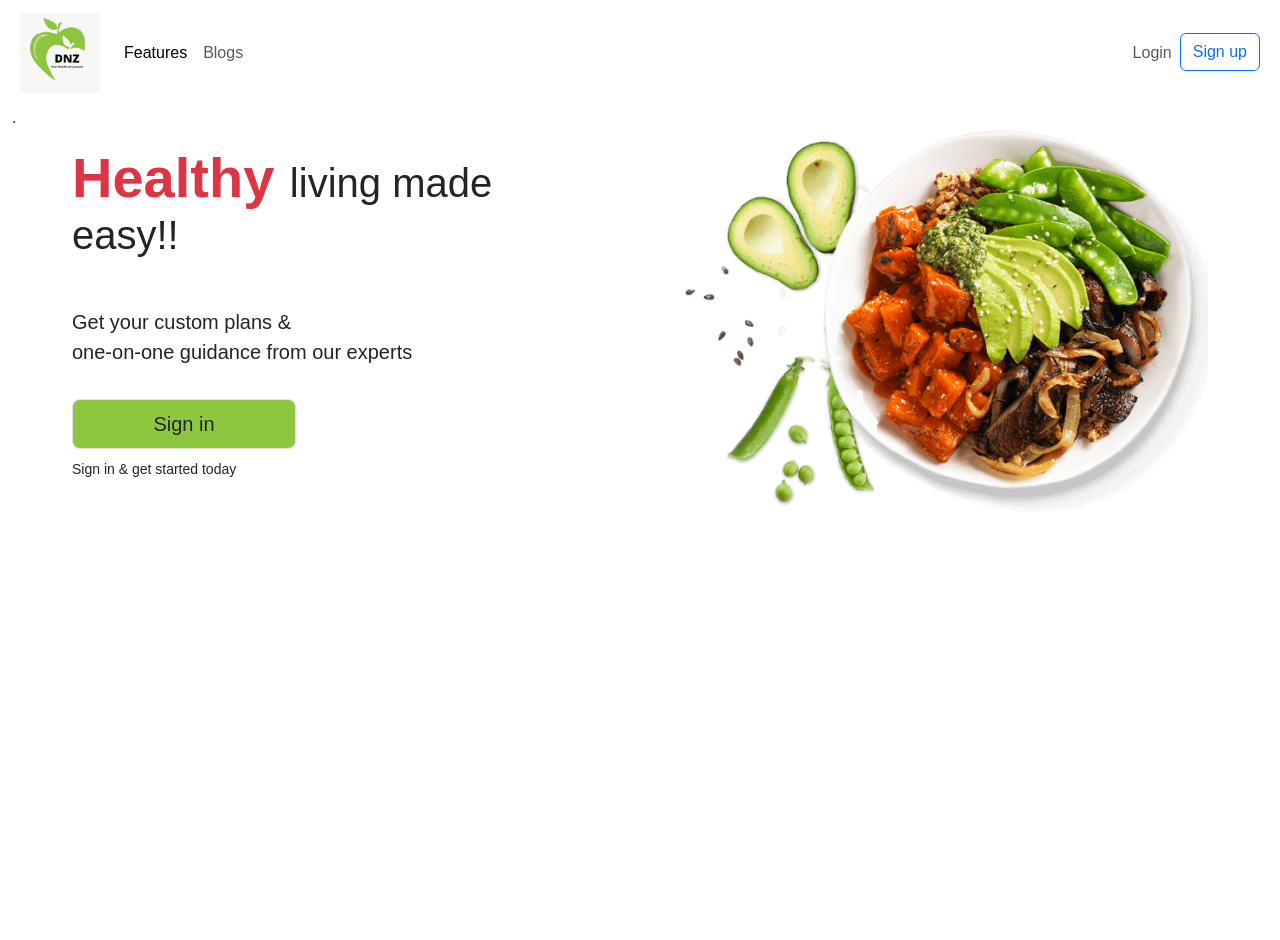
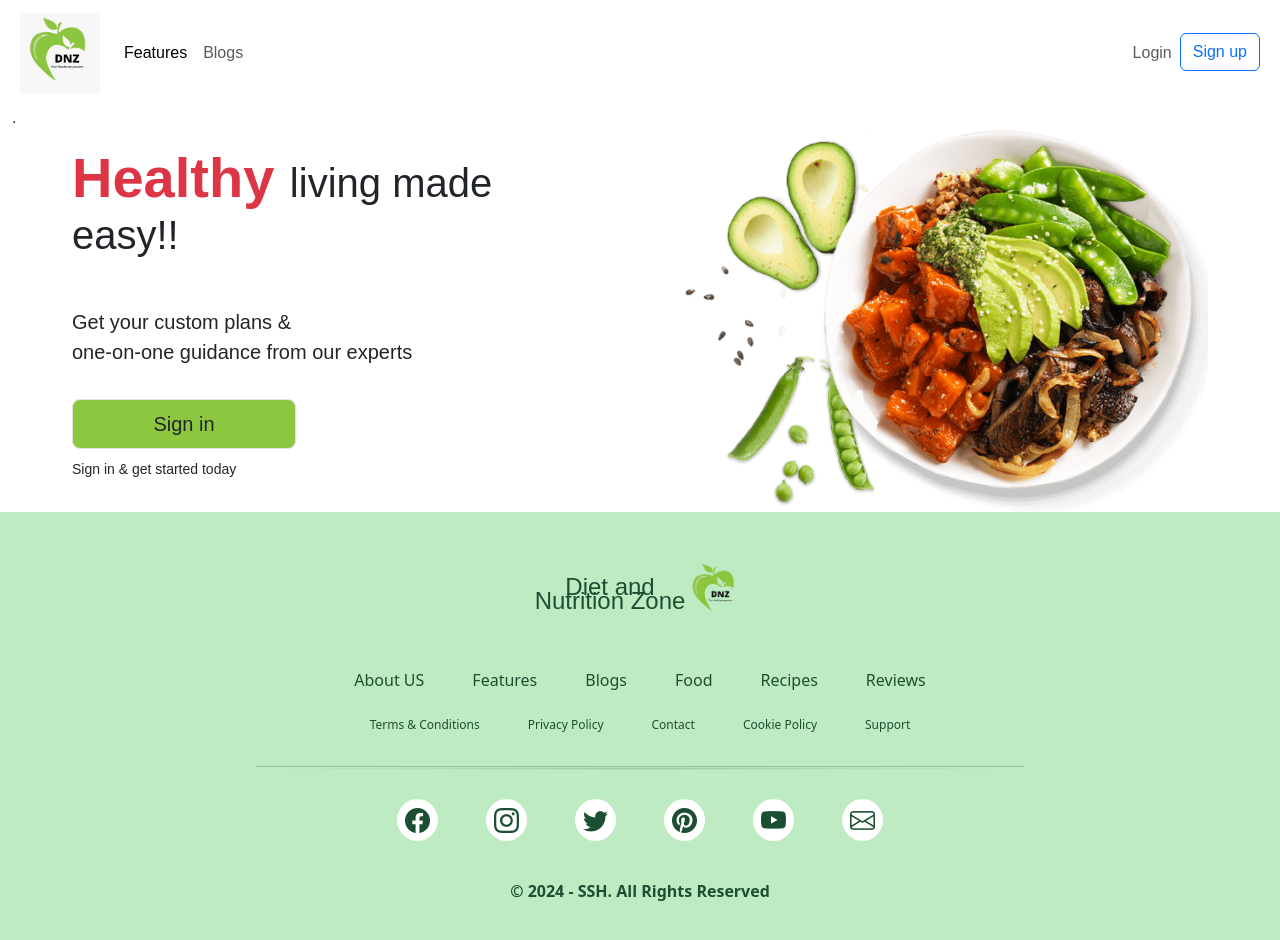
Before and after one commit to hinaasghar005/DNZ-site, an Angular app: page / in a window 1280 px wide. Shown: the top 940 px of the page. Before the commit the page ends 800 px from the top, so only its background shows below. Built offline with nearby package versions, Linux system fonts and the light colour scheme; a web font is replaced by a local one.

Commit message:
footer done

```diff
--- a/src/app/Component/landing-page/landing-page.component.html
+++ b/src/app/Component/landing-page/landing-page.component.html
@@ -44,3 +44,5 @@
       </div>
     </div>
   </div>
+
+  <app-footer></app-footer>
--- a/src/app/Component/landing-page/landing-page.component.ts
+++ b/src/app/Component/landing-page/landing-page.component.ts
@@ -1,9 +1,10 @@
 import { Component } from '@angular/core';
+import { FooterComponent } from '../../shared/footer/footer.component';
 
 @Component({
   selector: 'app-landing-page',
   standalone: true,
-  imports: [],
+  imports: [FooterComponent],
   templateUrl: './landing-page.component.html',
   styleUrl: './landing-page.component.css'
 })
--- a/src/app/shared/footer/footer.component.css
+++ b/src/app/shared/footer/footer.component.css
@@ -0,0 +1,23 @@
+section{
+    background: #BEEBC2;
+    color:  #1c4f32;
+}
+h2{
+    margin-top: 20px;
+    font-size: 24px;
+    line-height: 14px;
+}
+.links{
+    font-size: 12px;
+}
+hr{
+    height: 4px;
+    width: 60%;
+    background: radial-gradient(50% 50% at 50% 50%, #32794F 0%, rgba(50, 121, 79, 0) 100%);
+}
+i{
+    color: #1c4f32;
+    font-size: 25px;
+    background-color: white;
+    border-radius: 50%;
+}
--- a/src/app/shared/footer/footer.component.html
+++ b/src/app/shared/footer/footer.component.html
@@ -1 +1,42 @@
-<p>footer works!</p>
+<section class="d-flex flex-column align-items-center justify-content-center w-100">
+    <!-- logo -->
+<div class="logo py-5 d-flex ">
+    <h2 class="text-center">Diet and <br>Nutrition Zone</h2>
+        <img src="../assets/dnz.png" alt="HealthyBite" style="   height: 60px; background-color: transparent;">
+</div>
+<!-- pages -->
+ <div class="row row-cols-2 row-cols-sm-3 text-center row-cols-md-4 row-cols-lg-auto g-1 g-lg-5  pb-2 px-5 fw-medium ">
+    <a>About US</a>
+    <a>Features</a>
+    <a>Blogs</a>
+    <a>Food </a>
+    <a>Recipes</a>
+    <a>Reviews</a>
+ </div>
+
+<!-- links -->
+ <div class="row row-cols-2 row-cols-sm-3 text-center row-cols-lg-auto  gx-2  gy-0 gx-sm-4 gx-lg-5 py-3 links">
+    <a>Terms & Conditions</a>
+    <a>Privacy Policy</a>
+    <a>Contact</a>
+    <a>Cookie Policy </a>
+    <a>Support</a>
+ </div>
+
+ <!-- horizontal line -->
+  <hr>
+
+  <!-- Social Icons -->
+  <div class="row row-cols-3  row-cols-lg-auto text-center gx-5  gy-3 gy-lg-0 gx-sm-4 gx-lg-5 px-5 py-3 social-icons">
+    <a><i class="bi bi-facebook px-2 py-1" aria-hidden="true"></i></a>
+    <a><i class="bi bi-instagram px-2 py-1" aria-hidden="true"></i></a>
+    <a><i class="bi bi-twitter px-2 py-1" aria-hidden="true"></i></a>
+    <a><i class="bi bi-pinterest px-2 py-1" aria-hidden="true"></i></a>
+    <a> <i class="bi bi-youtube px-2 py-1" aria-hidden="true"></i></a>
+    <a> <i class="bi bi-envelope px-2 py-1" aria-hidden="true"></i> </a>
+ </div>
+
+ <!-- Copyright -->
+  <p class="text-center fw-bold py-4 fs-6 px-5">© 2024 - SSH. All Rights Reserved</p>
+
+</section>
```
